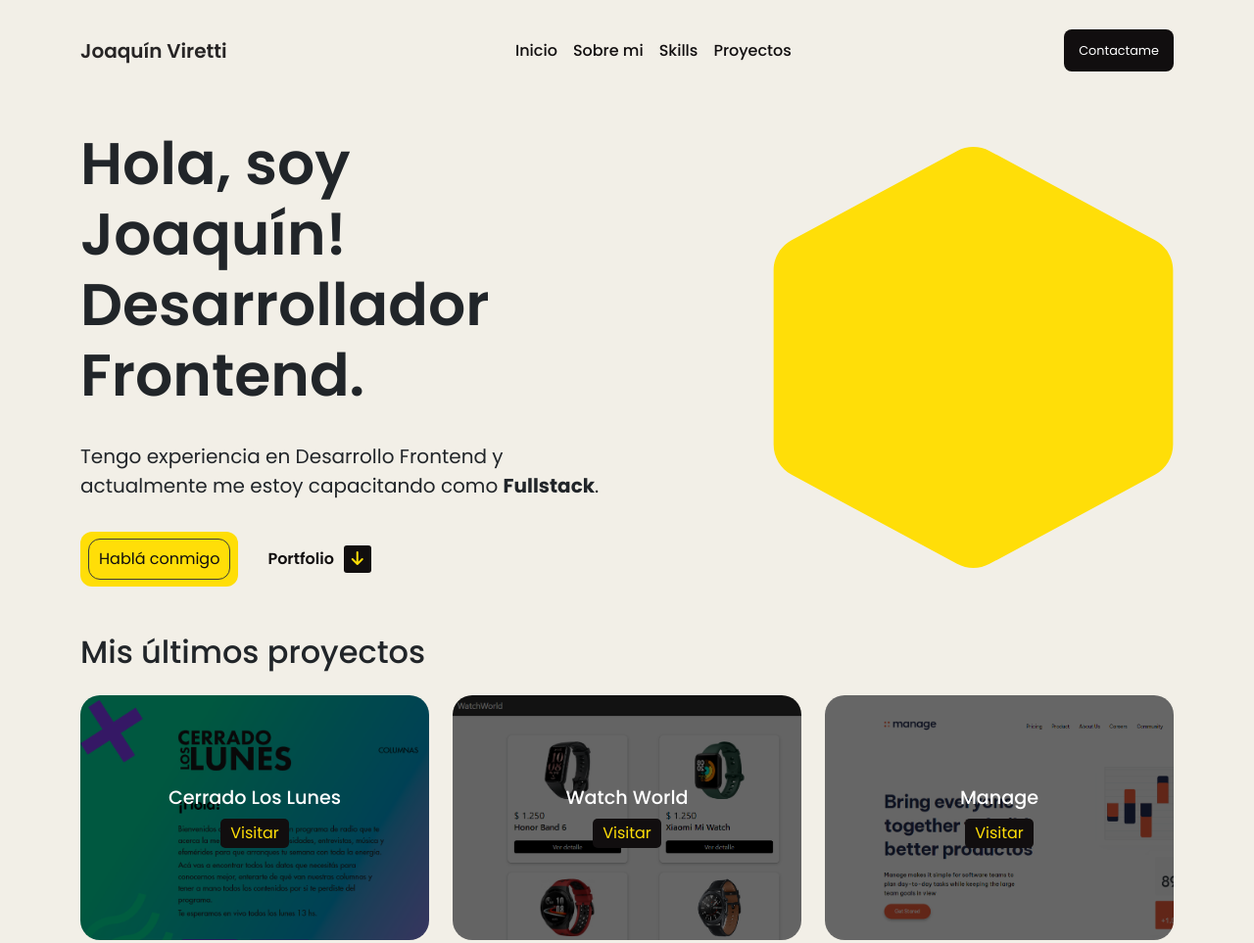
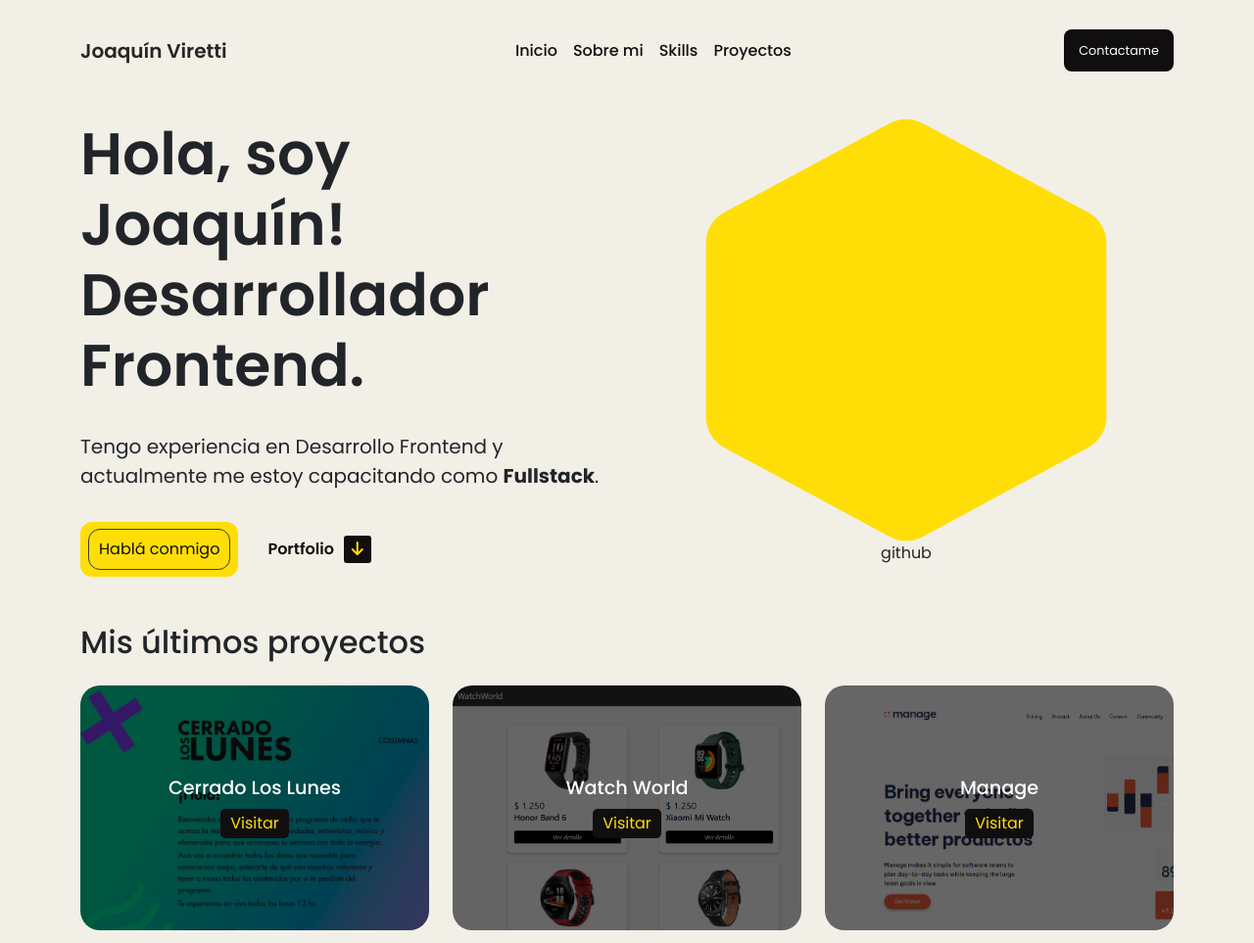
Before and after one commit to Joaquinviretti/portfolio-v2, a website: page index.html in a window 1280 px wide. Shown: the top 963 px of the page at 98% size. Drawn offline with nearby package versions, Linux system fonts and the light colour scheme.

Commit message:
hiding polygon

```diff
--- a/index.html
+++ b/index.html
@@ -62,8 +62,9 @@
                         </div>
                     </div>
                 </div>
-                <div class="col col-left">
+                <div class="d-none d-sm-none d-md-flex col col-left">
                     <img class="polygon" src="./img/polygon.svg" alt="">
+                    github
                 </div>
             </div>
         </div>
@@ -151,9 +152,12 @@
                     </div>
                 </article>
             </div>
-
         </div>
     </section>
+
+    <footer>
+
+    </footer>
 
     <script src="https://cdn.jsdelivr.net/npm/bootstrap@5.2.0-beta1/dist/js/bootstrap.bundle.min.js"
         integrity="sha384-pprn3073KE6tl6bjs2QrFaJGz5/SUsLqktiwsUTF55Jfv3qYSDhgCecCxMW52nD2"
--- a/styles/scss/pages/_home.scss
+++ b/styles/scss/pages/_home.scss
@@ -7,7 +7,7 @@ body {
 }
 
 header {
-    padding-top: 50px;
+    padding-top: 40px;
 
     h2 {
         font-size: 45px;
@@ -72,7 +72,9 @@ header {
 
     .col-left {
         display: flex;
-        justify-content: flex-end;
+        justify-content: flex-start;
+        align-items: center;
+        flex-direction: column;
         .polygon {
             width: 75%;
         }
```
Also changed, not shown: styles/css/style.css, 1 other file.
